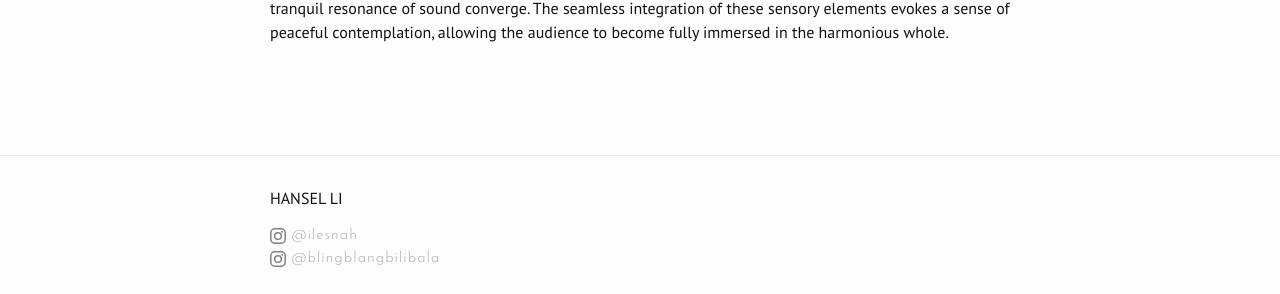
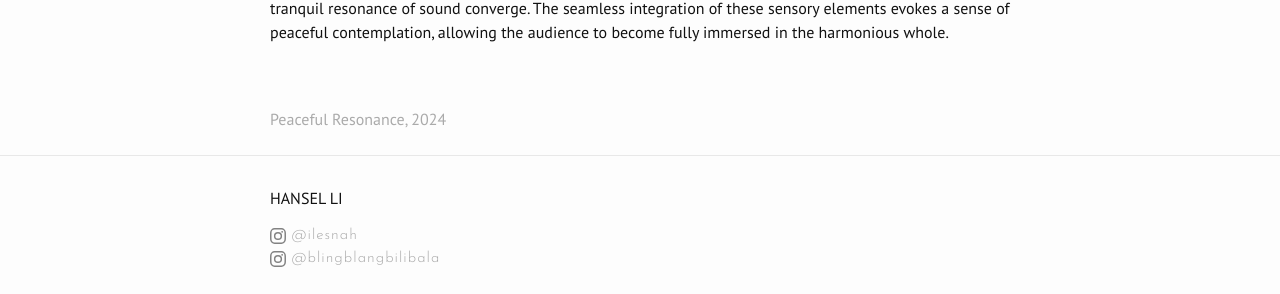
Before and after one commit to Hanseli/hanseli.github.io, a Jekyll site: the page built from peacefulReso/index.html, in a window 1280 px wide. Shown: the part 517-811 px from the top of the page. Built offline with Jekyll 4.4.1, drawn with Linux system fonts in a browser that asks for light colours; nearby versions of some CDN libraries.

Commit message:
Update index.html

```diff
--- a/peacefulReso/index.html
+++ b/peacefulReso/index.html
@@ -14,7 +14,7 @@
 </p>
 <br>
 <br>
-
+<a href="https://youtu.be/e8uUyLjTpaA" target="_blank" rel="noopener noreferrer">Peaceful Resonance, 2024</a>
 
 <br>
 <br>
```
